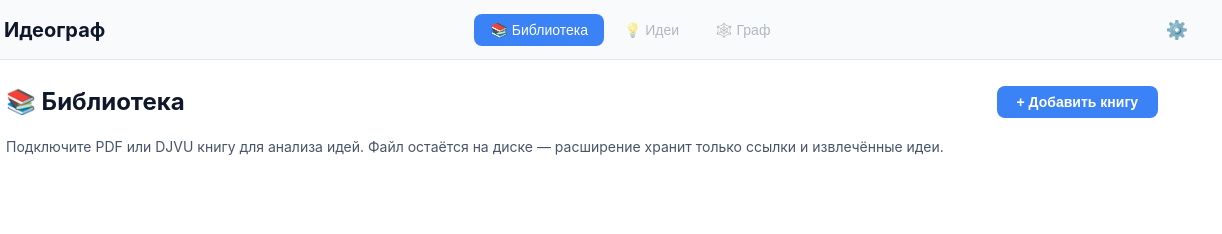
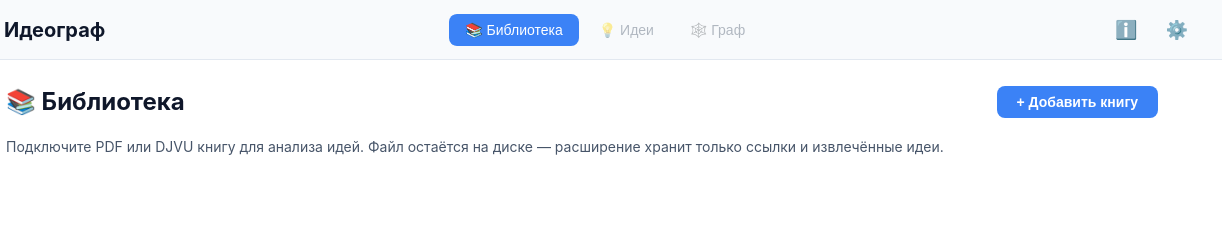
Before and after one commit to NikasAl/ideograph, a website built with Vite: page index.html in a window 1280 px wide. Shown: the top 234 px of the page, 58-1280 px from the left. Built offline with nearby package versions, Linux system fonts and the light colour scheme.

Commit message:
feat: убрать newtab override, открыть по клику на иконку + Alt+I
- Убран chrome_url_overrides.newtab из manifest.json (v0.4.0)
- Расширение теперь открывается кликом по иконке в тулбаре
- Добавлен hotkey Alt+I для быстрого открытия (commands._execute_action)
- Background service worker: chrome.action.onClicked открывает вкладку
  с Идеографом. Если вкладка уже есть — фокусируется вместо новой.
- При первой установке Идеограф открывается автоматически
- Добавлен Vite-плагин copyIndexHtml для копирования index.html в dist
  (CRXJS не копирует без chrome_url_overrides)
- Кнопка ℹ️ в хедере: раскрывает баннер «Идеограф — Навигатор
  по идеям книг» (сворачиваемый, не занимает место)

```diff
--- a/src/ui/app.ts
+++ b/src/ui/app.ts
@@ -36,6 +36,8 @@ class App {
     return window.matchMedia('(prefers-color-scheme: dark)').matches ? 'dark' : 'light';
   }
 
+  private showAbout = false;
+
   private render(): void {
     const app = document.getElementById('app');
     if (!app) return;
@@ -58,9 +60,17 @@ class App {
           </button>
         </nav>
         <div class="app-actions">
+          <button class="icon-btn btn-about" id="btn-about" title="О расширении">ℹ️</button>
           <button class="icon-btn" id="btn-settings" title="Настройки">⚙️</button>
         </div>
       </header>
+
+      ${this.showAbout ? `
+      <div class="about-banner">
+        <span class="about-text">💡 Идеограф — Навигатор по идеям книг</span>
+        <button class="about-close" id="btn-about-close">✕</button>
+      </div>
+      ` : ''}
 
       <main class="app-content">
         <div id="view-container"></div>
@@ -99,6 +109,16 @@ class App {
       });
     });
 
+    document.getElementById('btn-about')?.addEventListener('click', () => {
+      this.showAbout = !this.showAbout;
+      this.render();
+    });
+
+    document.getElementById('btn-about-close')?.addEventListener('click', () => {
+      this.showAbout = false;
+      this.render();
+    });
+
     document.getElementById('btn-settings')?.addEventListener('click', () => {
       new SettingsModal().open();
     });
--- a/src/ui/styles/global.css
+++ b/src/ui/styles/global.css
@@ -146,6 +146,45 @@ body {
   display: flex;
   align-items: center;
   gap: 8px;
+}
+
+/* About banner */
+.about-banner {
+  display: flex;
+  align-items: center;
+  justify-content: center;
+  gap: 12px;
+  padding: 10px 24px;
+  background: var(--bg-secondary);
+  border-bottom: 1px solid var(--border-color);
+  animation: about-slide 0.2s ease;
+}
+
+.about-text {
+  font-size: 14px;
+  font-weight: 600;
+  color: var(--text-secondary);
+}
+
+.about-close {
+  background: none;
+  border: none;
+  color: var(--text-muted);
+  cursor: pointer;
+  font-size: 14px;
+  padding: 2px 6px;
+  border-radius: var(--radius-sm);
+  transition: all 0.15s ease;
+}
+
+.about-close:hover {
+  background: var(--bg-hover);
+  color: var(--text-primary);
+}
+
+@keyframes about-slide {
+  from { opacity: 0; transform: translateY(-4px); }
+  to   { opacity: 1; transform: translateY(0); }
 }
 
 .app-content {
--- a/vite.config.ts
+++ b/vite.config.ts
@@ -1,10 +1,23 @@
 import { defineConfig } from 'vite';
 import { crx } from '@crxjs/vite-plugin';
 import { resolve } from 'path';
+import { copyFileSync } from 'fs';
 import manifest from './manifest.json';
 
+/** Vite plugin: copy index.html to dist after build (needed without chrome_url_overrides) */
+function copyIndexHtml() {
+  return {
+    name: 'copy-index-html',
+    closeBundle() {
+      const src = resolve(__dirname, 'index.html');
+      const dest = resolve(__dirname, 'dist/index.html');
+      copyFileSync(src, dest);
+    },
+  };
+}
+
 export default defineConfig({
-  plugins: [crx({ manifest })],
+  plugins: [crx({ manifest }), copyIndexHtml()],
   resolve: {
     alias: {
       '@': resolve(__dirname, 'src'),
```
Also changed, not shown: src/background/index.ts (+33 -7 lines), manifest.json.
